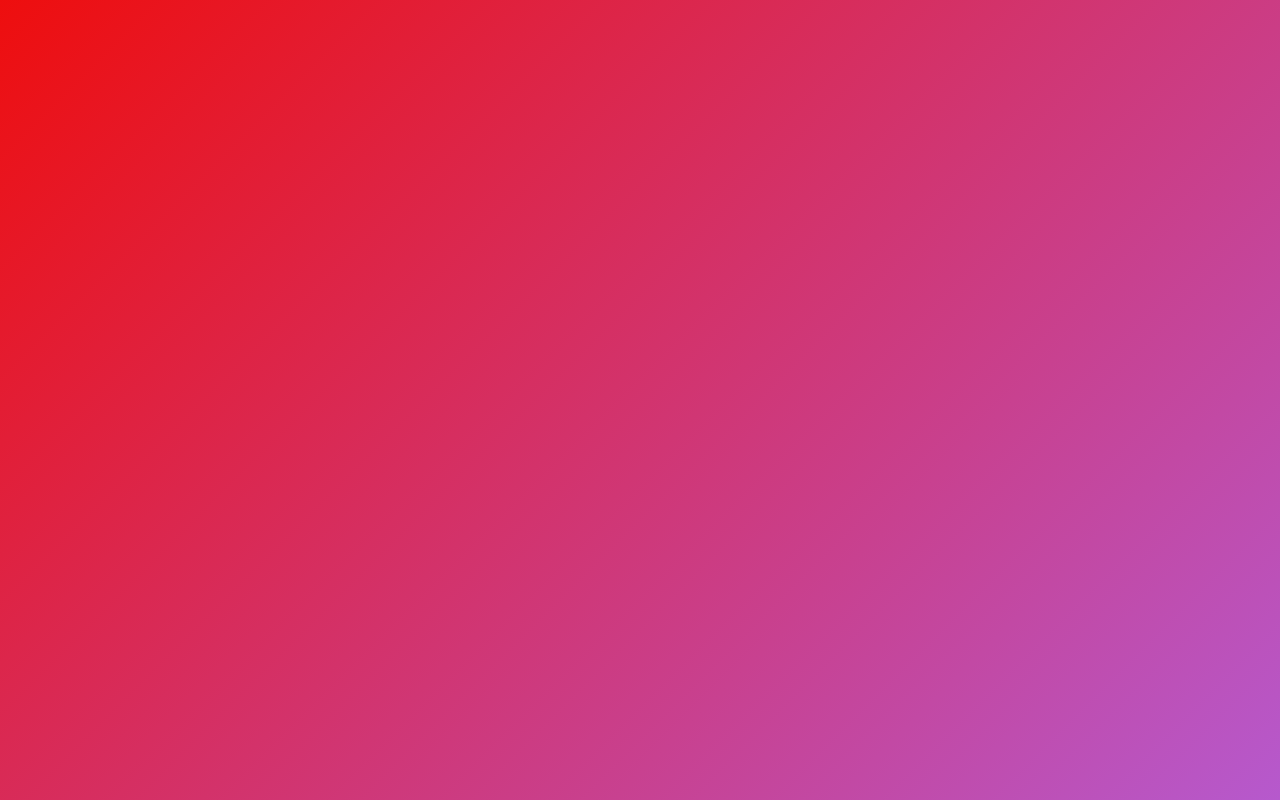
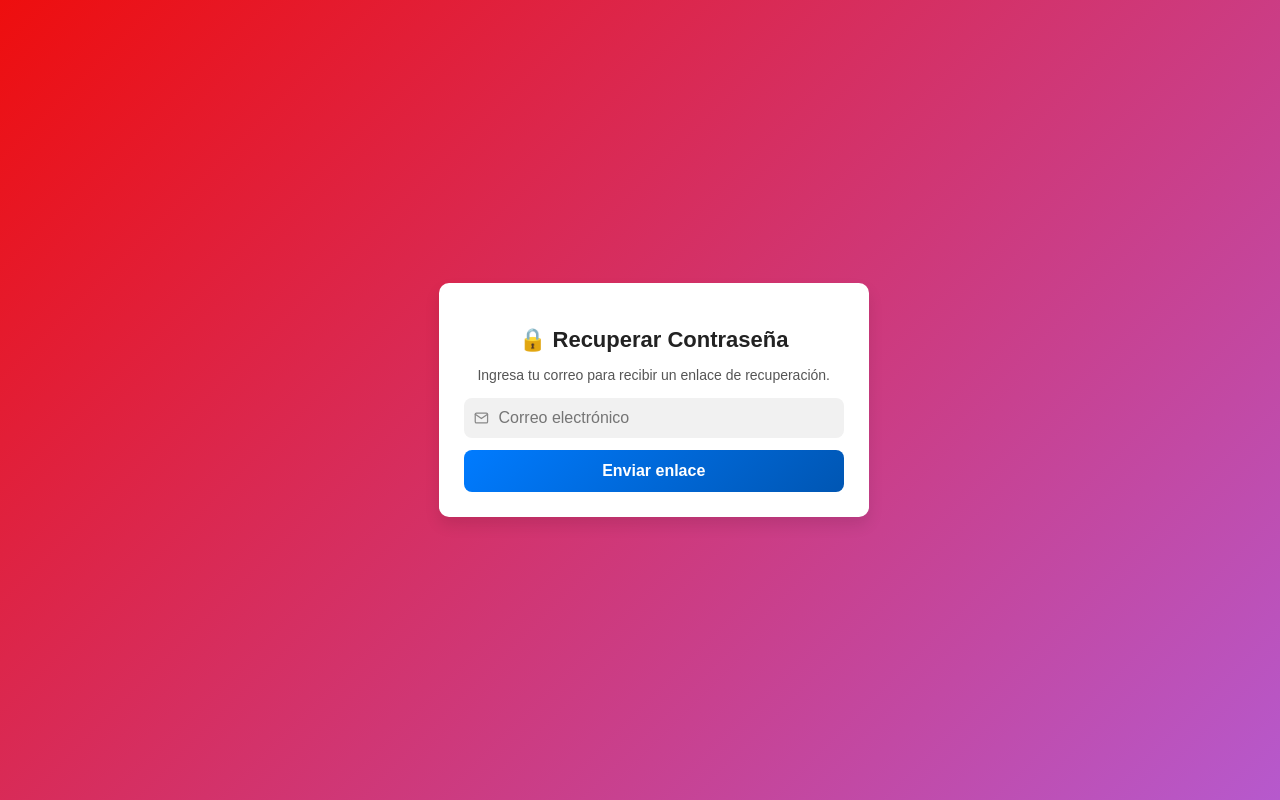
Before and after one commit to AirWa1l/RottenLama-Front, a React (Vite) app in the folder Desarrollo2/: page /recovery in a window 1280 px wide. Before the commit this address had no page. Built offline with nearby package versions, Linux system fonts and the light colour scheme.

Commit message:
Recovery form screen added - minor issues: mainScreen is overwritting all the background colors

```diff
--- a/Desarrollo2/src/main.jsx
+++ b/Desarrollo2/src/main.jsx
@@ -4,6 +4,7 @@ import { BrowserRouter, Routes, Route } from "react-router-dom";
 import { AuthProvider } from "./API/authContext";
 import Login from "./screens/loginScreen/login";
 import Register from "./screens/registerScreen/register";
+import Recovery from "./screens/recoveryScreen/recovery";
 import Principal from "./screens/mainScreen/principal";
 
 ReactDOM.createRoot(document.getElementById("root")).render(
@@ -13,6 +14,7 @@ ReactDOM.createRoot(document.getElementById("root")).render(
     <Route path="/" element={<Principal />} />
     <Route path="/login" element={<Login />} />
     <Route path="/register" element={<Register />} />
+    <Route path="/recovery" element={<Recovery />} />
   </Routes>
   </AuthProvider>
 </BrowserRouter>
--- a/Desarrollo2/src/screens/loginScreen/login.css
+++ b/Desarrollo2/src/screens/loginScreen/login.css
@@ -138,6 +138,23 @@ h2 {
     font-weight: bold;
 }
 
+/* Estilo del enlace de recuperar contraseña */
+#recovery-link {
+    margin-top: 15px;
+    font-size: 14px;
+}
+
+/* Estilo del enlace de recovery */
+#recovery-link a {
+    color: #208AFF;
+    text-decoration: none;
+    font-weight: bold;
+}
+
+#recovery-link a:hover {
+    color: #ff5277;
+}
+
 /* Estilo del enlace de registro cuando el usuario pasa el mouse */
 #id-register-link a:hover {
     color: #ff5277;
--- a/Desarrollo2/src/screens/loginScreen/login.jsx
+++ b/Desarrollo2/src/screens/loginScreen/login.jsx
@@ -86,6 +86,12 @@ const Login = () => {
           <button type="submit">Sign in</button>
         </form>
 
+        <div id="recovery-link">
+          <p>
+            <Link to="/recovery"> Recover password?</Link>
+          </p>
+        </div>
+
         <div className="social-login">
           <p>Or sign in with</p>
           <div className="social-icons">
--- /dev/null
+++ b/Desarrollo2/src/screens/recoveryScreen/recovery.css
@@ -0,0 +1,101 @@
+body {
+    background-color: #0056b3;
+    height: 100vh;
+    display: flex;
+    justify-content: center;
+    align-items: center;
+    margin: 0;
+    font-family: Arial, sans-serif;
+    color: #003f7f;
+}
+
+.recovery-container {
+    width: 100%;
+    max-width: 380px;
+    margin: 50px auto;
+    padding: 25px;
+    text-align: center;
+    background: white;
+    border-radius: 10px;
+    box-shadow: 0 8px 15px rgba(0, 0, 0, 0.1);
+    transition: transform 0.2s ease-in-out;
+}
+
+.recovery-container:hover {
+    transform: translateY(-3px);
+}
+
+h2 {
+    margin-bottom: 10px;
+    color: #222;
+}
+
+p {
+    font-size: 14px;
+    color: #555;
+}
+
+form {
+    display: flex;
+    flex-direction: column;
+    gap: 12px;
+    margin-top: 15px;
+}
+
+.input-container {
+    display: flex;
+    align-items: center;
+    background: #f1f1f1;
+    padding: 10px;
+    border-radius: 8px;
+}
+
+.icon {
+    color: #888;
+    margin-right: 8px;
+}
+
+input {
+    width: 100%;
+    border: none;
+    background: none;
+    outline: none;
+    font-size: 16px;
+}
+
+button {
+    background: linear-gradient(135deg, #007bff, #0056b3);
+    color: white;
+    padding: 12px;
+    border: none;
+    border-radius: 8px;
+    cursor: pointer;
+    font-size: 16px;
+    font-weight: bold;
+    transition: 0.3s;
+}
+
+.message {
+    margin-top: 10px;
+    color: green;
+    font-weight: bold;
+    animation: fadeIn 0.5s ease-in-out;
+}
+
+.error {
+    margin-top: 10px;
+    color: red;
+    font-weight: bold;
+    animation: fadeIn 0.5s ease-in-out;
+}
+
+@keyframes fadeIn {
+    from {
+        opacity: 0;
+        transform: translateY(-5px);
+    }
+    to {
+        opacity: 1;
+        transform: translateY(0);
+    }
+}
--- /dev/null
+++ b/Desarrollo2/src/screens/recoveryScreen/recovery.jsx
@@ -0,0 +1,43 @@
+import React, { useState } from "react";
+import { FiMail } from "react-icons/fi";
+import "./recovery.css";
+
+const Recovery = () => {
+    const [email, setEmail] = useState("");
+    const [message, setMessage] = useState("");
+    const [error, setError] = useState("");
+
+    const handleSubmit = (e) => {
+        e.preventDefault();
+        if (!email.includes("@") || !email.includes(".")) {
+            setError("Por favor, ingresa un correo válido.");
+            return;
+        }
+        setError("");
+        setMessage("Si el correo está registrado, recibirás un enlace de recuperación.");
+    };
+
+    return (
+        <div className="recovery-container">
+            <h2>🔒 Recuperar Contraseña</h2>
+            <p>Ingresa tu correo para recibir un enlace de recuperación.</p>
+            <form onSubmit={handleSubmit}>
+                <div className="input-container">
+                    <FiMail className="icon" />
+                    <input
+                        type="email"
+                        placeholder="Correo electrónico"
+                        value={email}
+                        onChange={(e) => setEmail(e.target.value)}
+                        required
+                    />
+                </div>
+                <button type="submit">Enviar enlace</button>
+            </form>
+            {error && <p className="error">{error}</p>}
+            {message && <p className="message">{message}</p>}
+        </div>
+    );
+};
+
+export default Recovery;
--- a/Desarrollo2/src/screens/registerScreen/register.css
+++ b/Desarrollo2/src/screens/registerScreen/register.css
@@ -13,27 +13,41 @@ body {
 
 #header {
     display: flex;
+    flex-direction: column;
     justify-content: center;
+    align-items: center;
     text-align: center;
-    align-items: center;
     width: 100%;
     height: 100vh;
 }
 
-.header-content {
+#header-content {
+    display: flex;
+    flex-direction: column;
+    align-items: center;
+    justify-content: center;
+    text-align: center;
     max-width: 600px;
     margin: 0 auto;
 }
+
+.logo {
+    display: flex;
+    justify-content: center;
+    margin-bottom: 10px;
+}
+
+.logo img {
+    width: 200px;
+    height: auto;
+    display: block;
+}
+
 
 #header h2 {
     font-size: 22px;
     margin-bottom: 8px;
     font-weight: bold;
-}
-
-.logo img {
-    width: 200px;
-    height: auto;
 }
 
 #header .subtitle {
```
